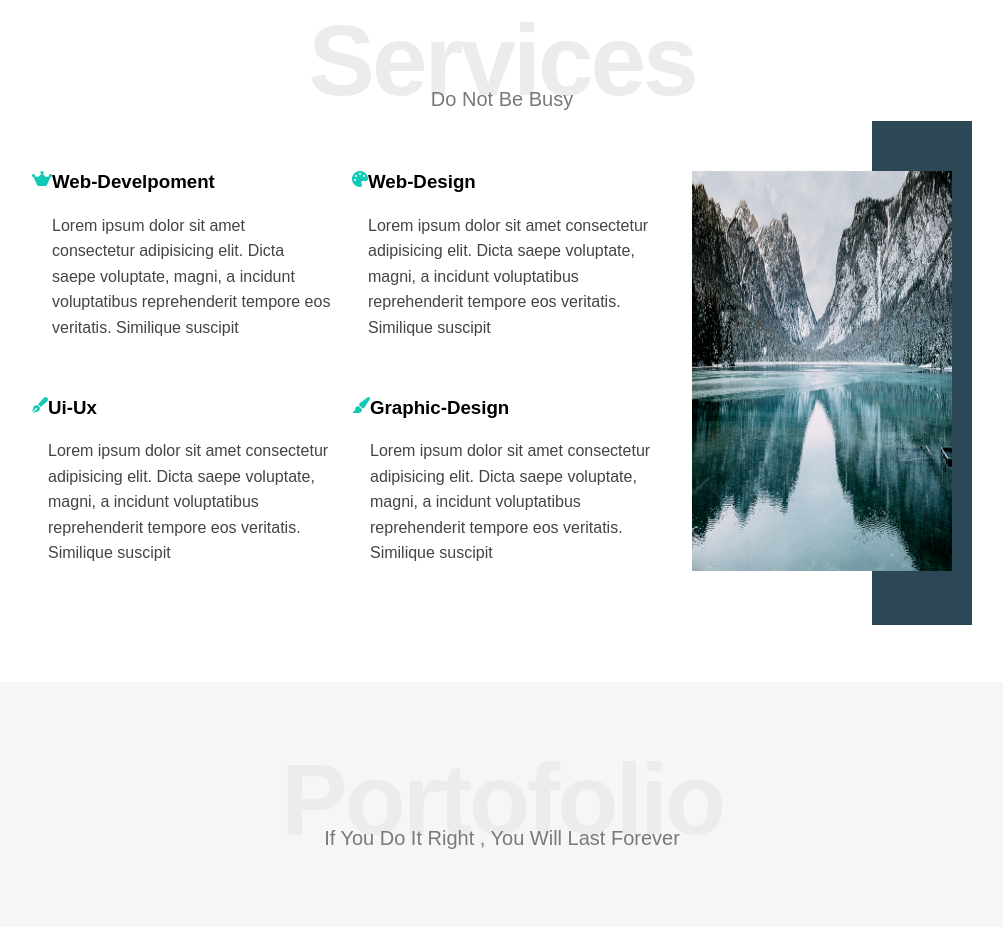
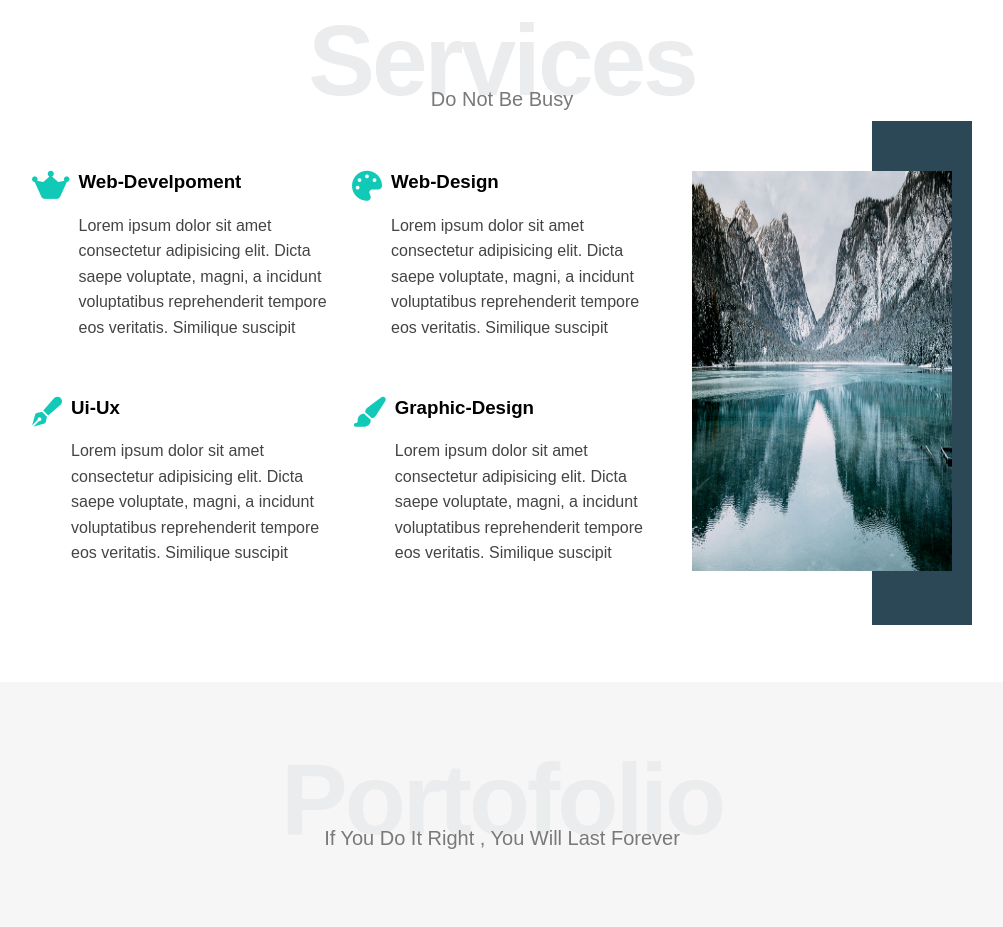
Before and after one commit to Mostafa-AL-Demerdash/templete1, a plain HTML site: page index.html in a window 1280 px wide. Shown: the part 1244-2171 px from the top of the page, without its empty margins (138-1141 px from the left). Drawn offline with Linux system fonts and the light colour scheme.

Commit message:
update leon_css

```diff
--- a/css/leon.css
+++ b/css/leon.css
@@ -241,6 +241,8 @@ html{
 .Services .service-content .serv i{
     color: var(--main-color);
     flex-basis: 60px;
+    font-size: 30px;
+    margin-right: 9px
 }
 .Services .service-content .serv .test{
     flex: 1;
```
